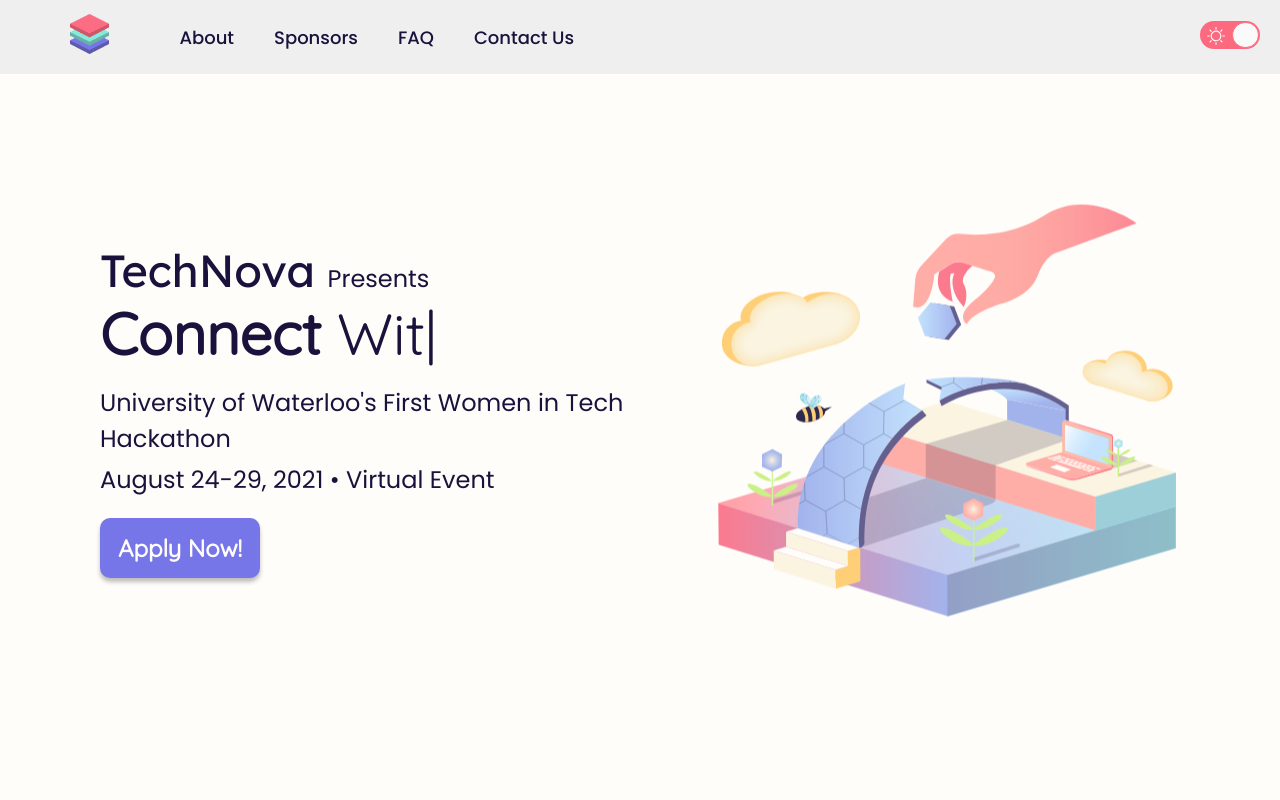
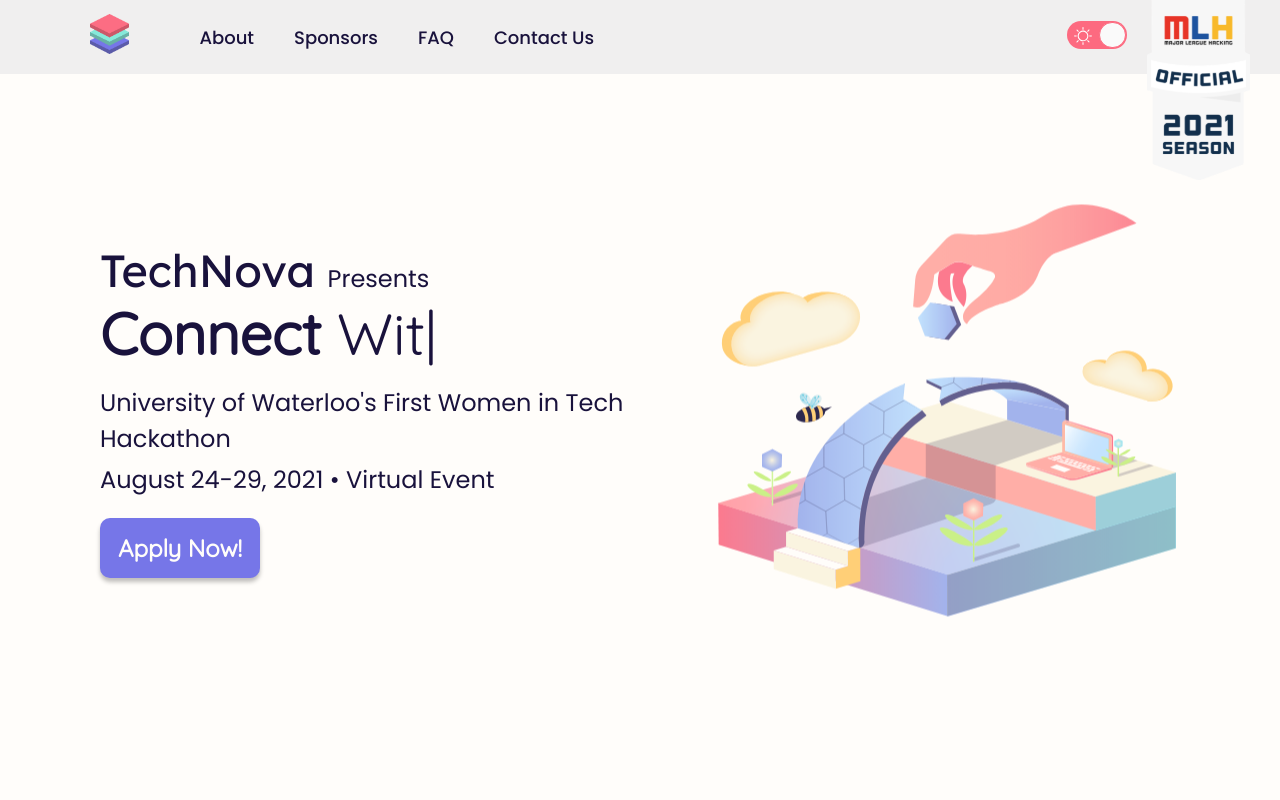
Before and after one commit to itstechnova/itstechnova.com, a React (Create React App) app: page / in a window 1280 px wide. Shown: the top 800 px of the page. Built offline with nearby package versions, Linux system fonts and the light colour scheme.

Commit message:
added mlh banner

```diff
--- a/src/_constants.scss
+++ b/src/_constants.scss
@@ -65,28 +65,23 @@
 $width-md-max: 900px;
 $width-lg-max: 1435px;
 
-$height-xsm-max: 470px;
-$height-sm-max: 550px;
-$height-md-max: 580px;
-$height-lg-max: 600px;
-
 @mixin small-phone {
-    @media (max-width: #{$width-xsm-max}), (max-height: #{$height-xsm-max}) {
+    @media (max-width: #{$width-xsm-max}) {
         @content;
     }
 }
 @mixin phone {
-    @media (max-width: #{$width-sm-max}), (max-height: #{$height-sm-max}) {
+    @media (max-width: #{$width-sm-max}) {
         @content;
     }
 }
 @mixin tablet {
-    @media (max-width: #{$width-md-max}), (max-height: #{$height-md-max}) {
+    @media (max-width: #{$width-md-max}) {
         @content;
     }
 }
 @mixin desktop {
-    @media (max-width: #{$width-lg-max}), (max-height: #{$height-lg-max}) {
+    @media (max-width: #{$width-lg-max}) {
         @content;
     }
 }
--- a/src/sections/NavBar/NavBar.jsx
+++ b/src/sections/NavBar/NavBar.jsx
@@ -2,6 +2,7 @@
 import { HashLink as Link } from "react-router-hash-link";
 import "./NavBar.scss";
 import ModeToggle from "../../components/ModeToggle/ModeToggle";
+import mlhBanner from "../../resources/images/graphics/mlh-banner.svg";
 
 const NavBar = ({ routes, logoRoute }) => {
     return (
@@ -36,9 +37,9 @@
                             ))}
                         </div>
                     </div>
-                    <ModeToggle className="toggle"/>
+                    <ModeToggle className="toggle" />
                 </div>
-
+                <img className="mlh-banner" src={mlhBanner} alt="mlh-banner" />
             </div>
         </nav>
     );
--- a/src/sections/NavBar/NavBar.scss
+++ b/src/sections/NavBar/NavBar.scss
@@ -4,16 +4,18 @@
     width: 100%;
     display: flex;
     justify-content: center;
-    align-items: center;
+    align-items: flex-start;
     height: 74px;
     position: fixed;
     top: 0;
     z-index: 2;
+    padding: 0 20px;
   }
 
   &-content {
     width: 1440px;
     padding: 0 20px;
+    height: 100%;
     display: flex;
     justify-content: space-between;
     align-items: center;
@@ -48,3 +50,9 @@
         height: 40px;
     }
 }
+
+.mlh-banner {
+  max-height: 180px;
+  margin-right: 50px;
+  overflow-x: visible;
+}
```
Also changed, not shown: src/resources/images/graphics/mlh-banner.svg (added).
